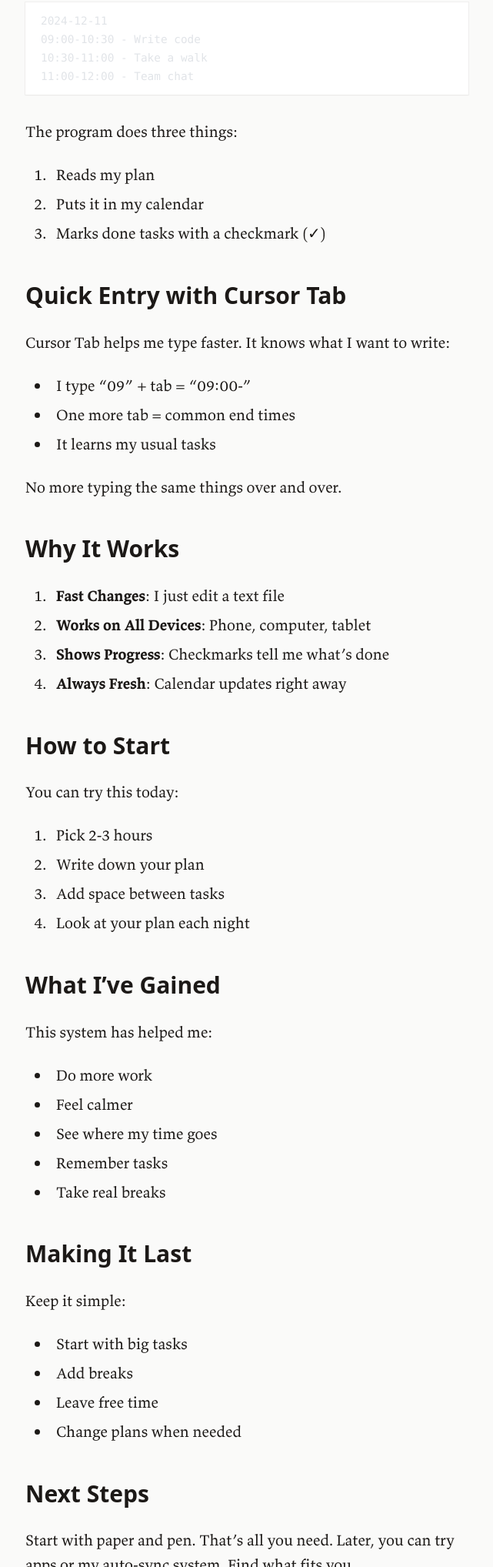
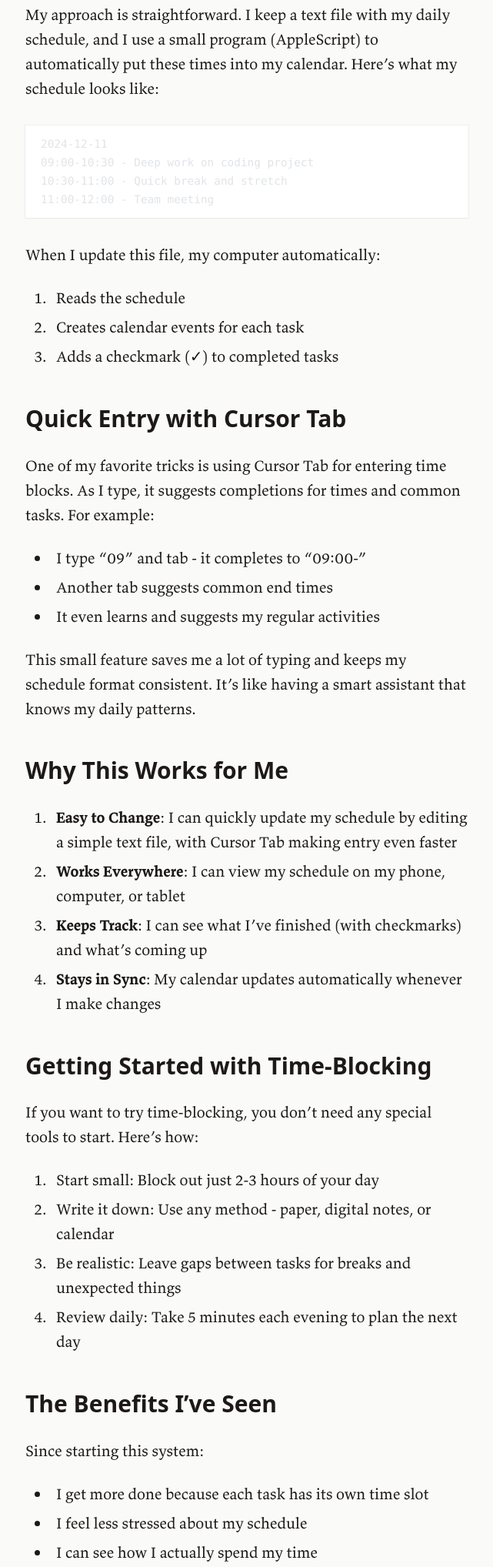
Before and after one commit to al3rez/al3rez.github.io, an Astro site: page /timeblocking-applescript in a window 1280 px wide. Shown: the part 474-2510 px from the top of the page at 77% size, without its empty margins (415-1056 px from the left). Built offline with nearby package versions, Linux system fonts and the light colour scheme; Astro itself is replaced by a stand-in of ours; code samples lack their colours; a web font is replaced by a local one.

Commit message:
fix: posts

````diff
--- a/src/content/posts/timeblocking-applescript.md
+++ b/src/content/posts/timeblocking-applescript.md
@@ -4,74 +4,74 @@ unlisted: false
 date: 2024-12-11
 ---
 
-I block my time to get more done. It works. Each task gets its own time slot in my day.
+I've been using time-blocking for a while now, and I've found that it's a great way to stay focused on my work. Time-blocking is simple: you plan your day by setting aside specific chunks of time for different tasks. Think of it like building blocks for your day, where each block is dedicated to one activity.
 
 ## My Simple System
 
-I use a text file for my daily plan. A small program moves these times to my calendar. Here's how it looks:
+My approach is straightforward. I keep a text file with my daily schedule, and I use a small program (AppleScript) to automatically put these times into my calendar. Here's what my schedule looks like:
 
 ```
 2024-12-11
-09:00-10:30 - Write code
-10:30-11:00 - Take a walk
-11:00-12:00 - Team chat
+09:00-10:30 - Deep work on coding project
+10:30-11:00 - Quick break and stretch
+11:00-12:00 - Team meeting
 ```
 
-The program does three things:
+When I update this file, my computer automatically:
 
-1. Reads my plan
-2. Puts it in my calendar
-3. Marks done tasks with a checkmark (✓)
+1. Reads the schedule
+2. Creates calendar events for each task
+3. Adds a checkmark (✓) to completed tasks
 
 ## Quick Entry with Cursor Tab
 
-Cursor Tab helps me type faster. It knows what I want to write:
+One of my favorite tricks is using Cursor Tab for entering time blocks. As I type, it suggests completions for times and common tasks. For example:
 
-- I type "09" + tab = "09:00-"
-- One more tab = common end times
-- It learns my usual tasks
+- I type "09" and tab - it completes to "09:00-"
+- Another tab suggests common end times
+- It even learns and suggests my regular activities
 
-No more typing the same things over and over.
+This small feature saves me a lot of typing and keeps my schedule format consistent. It's like having a smart assistant that knows my daily patterns.
 
-## Why It Works
+## Why This Works for Me
 
-1. **Fast Changes**: I just edit a text file
-2. **Works on All Devices**: Phone, computer, tablet
-3. **Shows Progress**: Checkmarks tell me what's done
-4. **Always Fresh**: Calendar updates right away
+1. **Easy to Change**: I can quickly update my schedule by editing a simple text file, with Cursor Tab making entry even faster
+2. **Works Everywhere**: I can view my schedule on my phone, computer, or tablet
+3. **Keeps Track**: I can see what I've finished (with checkmarks) and what's coming up
+4. **Stays in Sync**: My calendar updates automatically whenever I make changes
 
-## How to Start
+## Getting Started with Time-Blocking
 
-You can try this today:
+If you want to try time-blocking, you don't need any special tools to start. Here's how:
 
-1. Pick 2-3 hours
-2. Write down your plan
-3. Add space between tasks
-4. Look at your plan each night
+1. Start small: Block out just 2-3 hours of your day
+2. Write it down: Use any method - paper, digital notes, or calendar
+3. Be realistic: Leave gaps between tasks for breaks and unexpected things
+4. Review daily: Take 5 minutes each evening to plan the next day
 
-## What I've Gained
+## The Benefits I've Seen
 
-This system has helped me:
+Since starting this system:
 
-- Do more work
-- Feel calmer
-- See where my time goes
-- Remember tasks
-- Take real breaks
+- I get more done because each task has its own time slot
+- I feel less stressed about my schedule
+- I can see how I actually spend my time
+- I don't forget important tasks
+- I take proper breaks
 
-## Making It Last
+## Making It Work Long-Term
 
-Keep it simple:
+The key to making time-blocking stick is to keep it simple. Don't try to plan every minute. Instead:
 
-- Start with big tasks
-- Add breaks
-- Leave free time
-- Change plans when needed
+- Block out your most important work first
+- Include break times
+- Leave some open spaces in your day
+- Update your schedule when things change
 
 ## Next Steps
 
-Start with paper and pen. That's all you need. Later, you can try apps or my auto-sync system. Find what fits you.
+You can start time-blocking today with just paper and pen. Once you're comfortable, you can try digital tools or even set up an automatic system like mine. Tools like Cursor Tab can make the process even smoother. The important thing is to find what works for you and stick with it.
 
-The goal isn't a perfect plan. The goal is to know what to do next.
+Remember: the goal isn't perfect scheduling - it's about having a clear plan for your day that helps you focus on what matters most.
 
-Want to learn about my auto-sync setup? Drop a comment below.
+Send me an email if you want to learn how to set up the automatic system I use.
````
